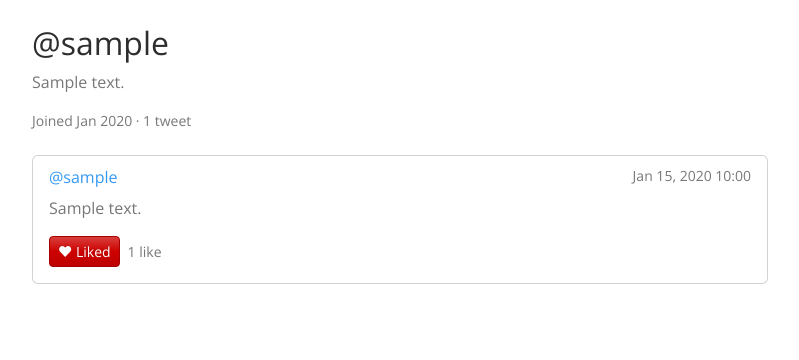
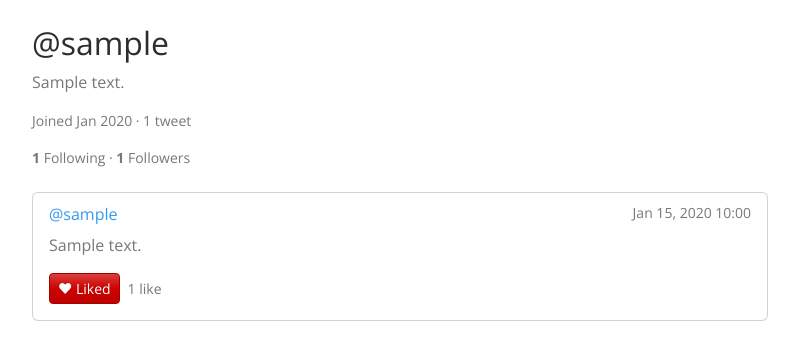
Before and after one commit to dvrone/twitter-clone, a Flask app: a page that uses app/templates/main/profile.html in a window 1280 px wide. Shown: the part 58-418 px from the top of the page, without its empty margins (240-1039 px from the left). Run offline with Flask 3, Linux system fonts and the light colour scheme; a user stored in the database is signed in; tables that the repository leaves empty hold one stand-in row (values such as "Sample post"); some libraries are stand-ins or nearby versions.

Commit message:
Add follow system with follower/following counts and follow button

```diff
--- a/app/models.py
+++ b/app/models.py
@@ -12,6 +12,11 @@ def load_user(user_id):
 likes = db.Table('likes',
     db.Column('user_id', db.Integer, db.ForeignKey('users.id'), primary_key=True),
     db.Column('tweet_id', db.Integer, db.ForeignKey('tweets.id'), primary_key=True)
+)
+
+follows = db.Table('follows',
+    db.Column('follower_id', db.Integer, db.ForeignKey('users.id'), primary_key=True),
+    db.Column('followed_id', db.Integer, db.ForeignKey('users.id'), primary_key=True)
 )
 
 
@@ -32,6 +37,14 @@ class User(UserMixin, db.Model):
                                     backref=db.backref('liked_by', lazy='dynamic'),
                                     lazy='dynamic')
 
+    followed = db.relationship(
+        'User', secondary=follows,
+        primaryjoin=(follows.c.follower_id == id),
+        secondaryjoin=(follows.c.followed_id == id),
+        backref=db.backref('followers', lazy='dynamic'),
+        lazy='dynamic'
+    )
+
     def set_password(self, password):
         self.password_hash = generate_password_hash(password)
 
@@ -49,6 +62,17 @@ class User(UserMixin, db.Model):
     def has_liked(self, tweet):
         return self.liked_tweets.filter(Tweet.id == tweet.id).count() > 0
 
+    def follow(self, user):
+        if not self.is_following(user) and user.id != self.id:
+            self.followed.append(user)
+
+    def unfollow(self, user):
+        if self.is_following(user):
+            self.followed.remove(user)
+
+    def is_following(self, user):
+        return self.followed.filter(follows.c.followed_id == user.id).count() > 0
+
     def __repr__(self):
         return f'<User {self.username}>'
 
--- a/app/routes/main.py
+++ b/app/routes/main.py
@@ -46,3 +46,26 @@ def unlike_tweet(tweet_id):
     current_user.unlike(tweet)
     db.session.commit()
     return redirect(request.referrer or url_for('main.feed'))
+
+
+@main_bp.route('/user/<username>/follow', methods=['POST'])
+@login_required
+def follow(username):
+    user = User.query.filter_by(username=username).first_or_404()
+    if user.id == current_user.id:
+        flash("You can't follow yourself.", 'warning')
+    else:
+        current_user.follow(user)
+        db.session.commit()
+        flash(f'You are now following @{user.username}.', 'success')
+    return redirect(url_for('main.profile', username=username))
+
+
+@main_bp.route('/user/<username>/unfollow', methods=['POST'])
+@login_required
+def unfollow(username):
+    user = User.query.filter_by(username=username).first_or_404()
+    current_user.unfollow(user)
+    db.session.commit()
+    flash(f'You unfollowed @{user.username}.', 'info')
+    return redirect(url_for('main.profile', username=username))
--- a/app/templates/main/profile.html
+++ b/app/templates/main/profile.html
@@ -10,6 +10,22 @@
         <p class="text-muted">{{ user.bio }}</p>
     {% endif %}
     <p class="small text-muted">Joined {{ user.created_at.strftime('%b %Y') }} · {{ tweets|length }} tweet{{ 's' if tweets|length != 1 else '' }}</p>
+    <p class="small">
+        <strong>{{ user.followed.count() }}</strong> Following ·
+        <strong>{{ user.followers.count() }}</strong> Followers
+    </p>
+
+    {% if user.id != current_user.id %}
+        {% if current_user.is_following(user) %}
+            <form method="POST" action="{{ url_for('main.unfollow', username=user.username) }}">
+                <button type="submit" class="btn btn-outline-secondary btn-sm">Unfollow</button>
+            </form>
+        {% else %}
+            <form method="POST" action="{{ url_for('main.follow', username=user.username) }}">
+                <button type="submit" class="btn btn-primary btn-sm">Follow</button>
+            </form>
+        {% endif %}
+    {% endif %}
 </div>
 
         {% if tweets %}
```
Lines whose indentation alone changed are shown as unchanged.
